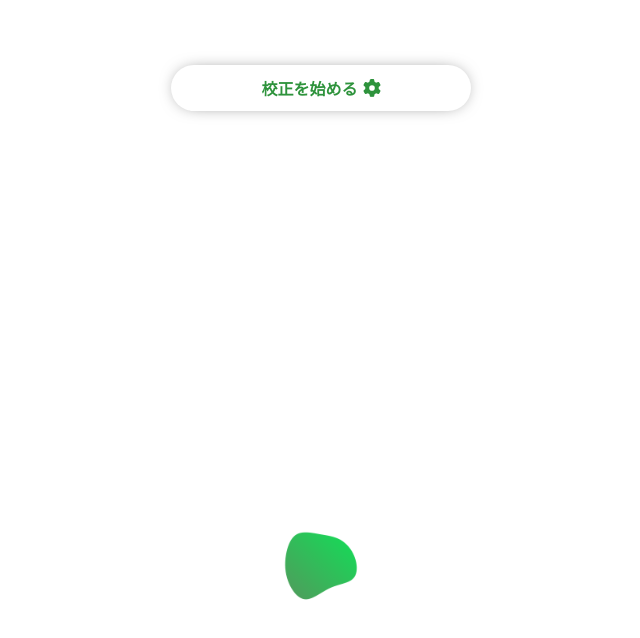
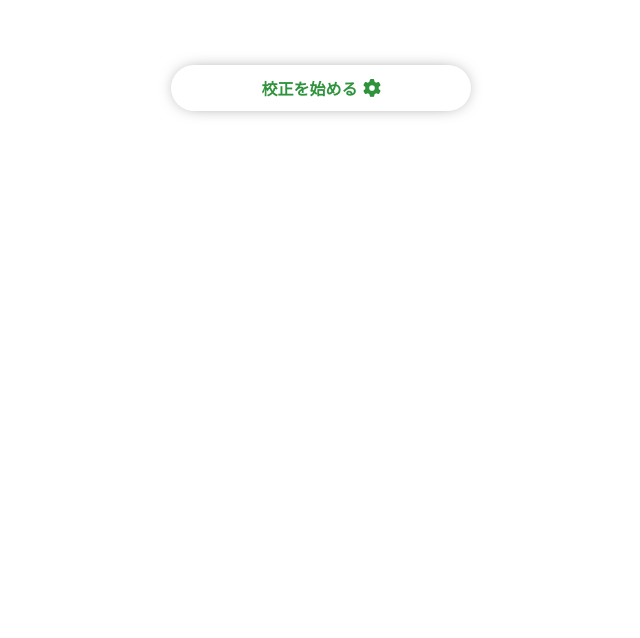
Before and after one commit to Takedarn/StamPR-Frontend, a plain HTML site: page index.html in a window 1280 px wide. Shown: the part 664-1302 px from the top of the page, without its empty margins (319-959 px from the left). After the commit the page ends 800 px from the top, so only its background shows below. Drawn offline with Linux system fonts and the light colour scheme.

Commit message:
🐛 TOP画面にローディング画面が常に表示されていたのを解決

```diff
--- a/index.html
+++ b/index.html
@@ -98,7 +98,7 @@
 
 
     <!---------------- ローディング画面 ---------------->
-    <div id="loading" style="display: block;">
+    <div id="loading" style="display: none;">
         <div id="loadingContainer">
             <div id="loadingNowCard">
                 <img id="loadingNow" src="img/graph_logo.png" alt="">
```
